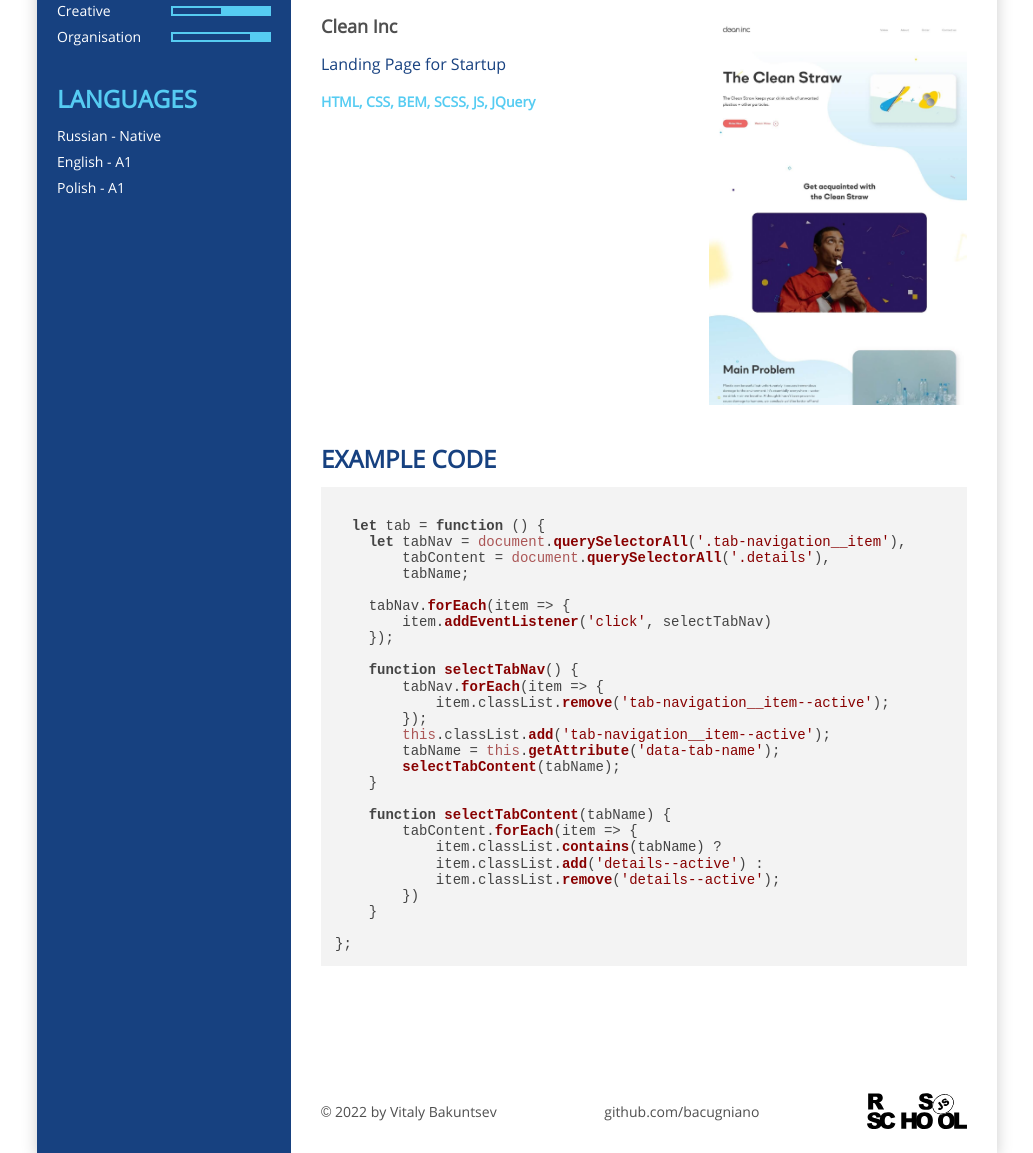
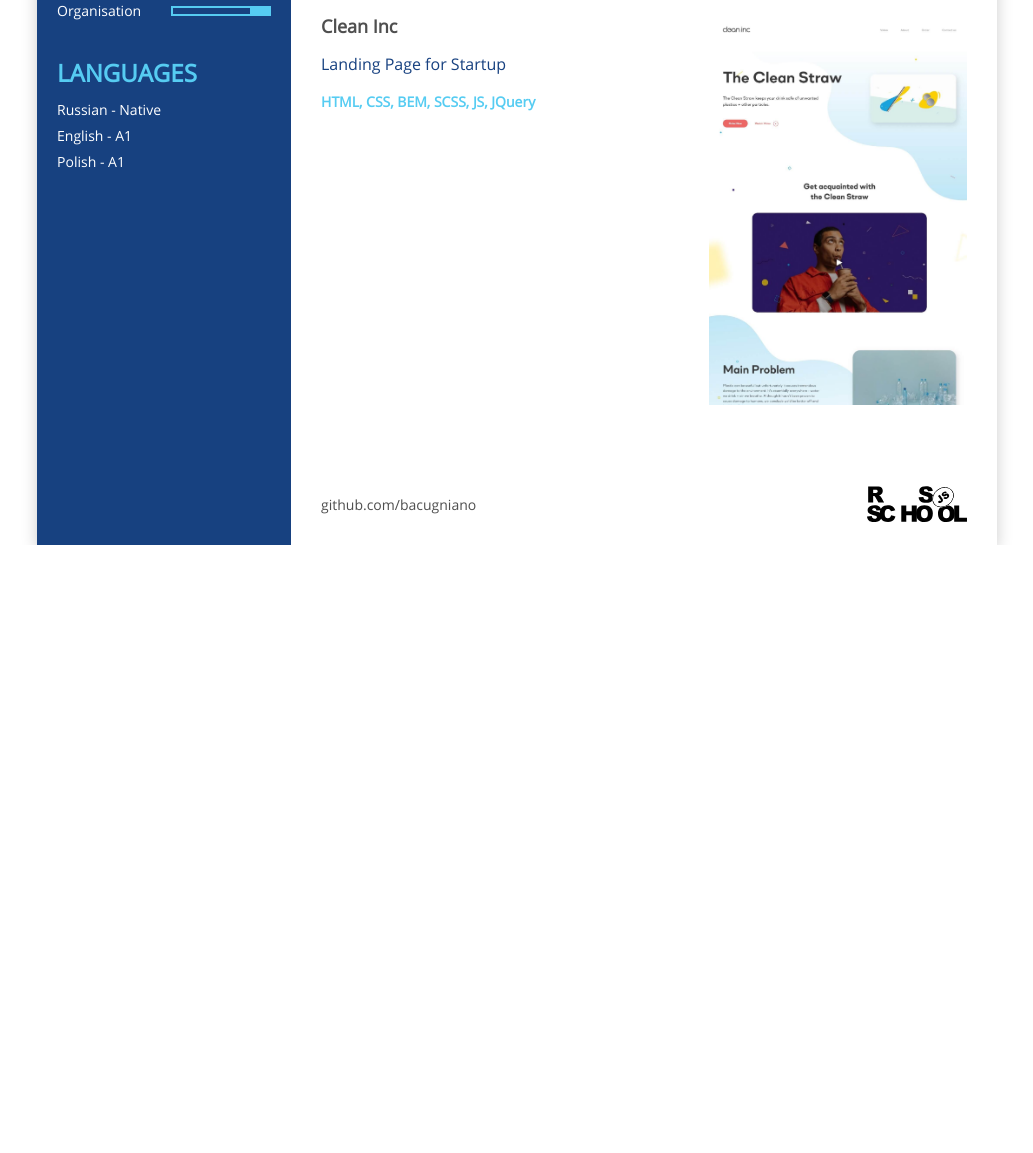
Before and after one commit to bacugniano/rsschool-cv, a plain HTML site: page index.html in a window 1280 px wide. Shown: the part 1146-2299 px from the top of the page, without its empty margins (123-1156 px from the left). After the commit the page ends 1691 px from the top, so only its background shows below. Drawn offline with nearby package versions, Linux system fonts and the light colour scheme.

Commit message:
fix: problem with space

```diff
--- a/index.html
+++ b/index.html
@@ -1,17 +1,16 @@
 <!DOCTYPE html>
 <html lang="en">
+
 <head>
   <meta charset="UTF-8">
   <meta http-equiv="X-UA-Compatible" content="IE=edge">
   <meta name="viewport" content="width=device-width, initial-scale=1.0">
   <title>CV | Vitaly Bakuntsev</title>
-  <link rel="stylesheet"
-      href="//cdnjs.cloudflare.com/ajax/libs/highlight.js/11.3.1/styles/default.min.css">
-  <script src="//cdnjs.cloudflare.com/ajax/libs/highlight.js/11.3.1/highlight.min.js"></script>
-  <script>hljs.highlightAll();</script>
+  <link rel="stylesheet" href="//cdnjs.cloudflare.com/ajax/libs/highlight.js/11.3.1/styles/default.min.css">
   <link rel="shortcut icon" href="./favicon.jpg" type="image/x-icon">
   <link rel="stylesheet" href="css/style.min.css">
 </head>
+
 <body>
 
   <div class="container">
@@ -25,23 +24,26 @@
         <h1 class="header__title">Vitaly <span class="header__title-span">Bakuntsev</span></h1>
         <h2 class="header__subtitle">Junior Front-end Developer</h2>
         <p class="header__text">
-          Hi, my name is Vitaly and I am a novice web developer.I have small commercial experience in website development - there are two small projects. I am good at site layout, but my JavaScript level is low. That’s why I want to improve my knowledge in JavaScript, learn some framework (like React or Vue) and find a job as a Front-end developer.
+          Hi, my name is Vitaly and I am a novice web developer.I have small commercial experience in website
+          development - there are two small projects. I am good at site layout, but my JavaScript level is low. That’s
+          why I want to improve my knowledge in JavaScript, learn some framework (like React or Vue) and find a job as a
+          Front-end developer.
         </p>
         <ul class="header__list contacts__list">
-          <li class="contacts__item">
-            <a class="contacts__link contacts__link--phone" href="tel:+375447857126">+375&nbsp;44&nbsp;7857126</a>
-          </li>
           <li class="contacts__item">
             <a class="contacts__link contacts__link--mail" href="mailto:bakuntsev@gmail.com">bakuntsev@gmail.com</a>
           </li>
           <li class="contacts__item">
-            <a class="contacts__link contacts__link--telegram" href="https://t.me/bm0112" target="_blank">t.me/bm0112</a>
+            <a class="contacts__link contacts__link--telegram" href="https://t.me/bm0112"
+              target="_blank">t.me/bm0112</a>
           </li>
           <li class="contacts__item">
-            <a class="contacts__link contacts__link--github" href="https://github.com/bacugniano" target="_blank">github.com/bacugniano</a>
+            <a class="contacts__link contacts__link--github" href="https://github.com/bacugniano"
+              target="_blank">github.com/bacugniano</a>
           </li>
           <li class="contacts__item">
-            <a class="contacts__link contacts__link--adress" href="https://goo.gl/maps/RLmEMm9h8bJWp6Jd8" target="_blank">Minsk, Belarus</a>
+            <a class="contacts__link contacts__link--adress" href="https://goo.gl/maps/RLmEMm9h8bJWp6Jd8"
+              target="_blank">Minsk, Belarus</a>
           </li>
         </ul>
       </header>
@@ -150,7 +152,7 @@
                 <h4 class="expirience__subtitle subtitle">Content manager</h4>
                 <p class="expirience__subtitle-desc section__subtitle-desc">2022 – Ongoing</p>
               </div>
-              <p class="expirience__desc section__desc">ATLANT Inc., Minsk, Belarus</p>
+              <p class="expirience__desc section__desc">Maxbitsolution Ltd., Minsk, Belarus</p>
               <ul class="section__list section__list--style section__list--expirience">
                 <li class="section__item section__item--expirience"><span>Adding content to the site</span></li>
               </ul>
@@ -162,9 +164,11 @@
               </div>
               <p class="expirience__desc section__desc">ATLANT Inc., Minsk, Belarus</p>
               <ul class="section__list section__list--style section__list--expirience">
-                <li class="section__item section__item--expirience"><span>Administration of the company website</span></li>
+                <li class="section__item section__item--expirience"><span>Administration of the company website</span>
+                </li>
                 <li class="section__item section__item--expirience"><span>Adding content to the site</span></li>
-                <li class="section__item section__item--expirience"><span>Development of Landing Pages for promotions</span></li>
+                <li class="section__item section__item--expirience"><span>Development of Landing Pages for
+                    promotions</span></li>
                 <li class="section__item section__item--expirience"><span>Development of new features</span></li>
               </ul>
             </li>
@@ -175,11 +179,11 @@
               </div>
               <p class="expirience__desc section__desc">NovatorBelCom Ltd., Minsk, Belarus</p>
               <ul class="section__list section__list--style section__list--expirience">
-                <li class="section__item section__item--expirience"><span>Administration of the company website</span></li>
+                <li class="section__item section__item--expirience"><span>Administration of the company website</span>
+                </li>
                 <li class="section__item section__item--expirience"><span>Adding content to the site</span></li>
               </ul>
             </li>
-
           </ul>
 
         </section>
@@ -189,7 +193,8 @@
           <ul class="projects__list section__list section__list--projects">
             <li class="section__item section__item--projects">
               <div class="section__item-wrap section__item-wrap--projects">
-                <h4 class="projects__subtitle subtitle"><a class="projects__link" target="_blank" href="https://bacugniano.github.io/rocat/">Rocat</a></h4>
+                <h4 class="projects__subtitle subtitle"><a class="projects__link" target="_blank"
+                    href="https://bacugniano.github.io/rocat/">Rocat</a></h4>
                 <p class="projects__desc">Site for rental of construction equipment</p>
                 <p class="projects__tech">HTML, CSS, BEM, SCSS, JS, JQuery</p>
               </div>
@@ -199,7 +204,8 @@
             </li>
             <li class="section__item section__item--projects">
               <div class="section__item-wrap section__item-wrap--projects">
-                <h4 class="projects__subtitle subtitle"><a class="projects__link" target="_blank" href="http://cleaninc.co/">Clean Inc</a></h4>
+                <h4 class="projects__subtitle subtitle"><a class="projects__link" target="_blank"
+                    href="http://cleaninc.co/">Clean Inc</a></h4>
                 <p class="projects__desc">Landing Page for Startup</p>
                 <p class="projects__tech">HTML, CSS, BEM, SCSS, JS, JQuery</p>
               </div>
@@ -209,43 +215,8 @@
             </li>
           </ul>
         </section>
-        <section class="example-code">
-          <h3 class="example-code section__title title">Example code</h3>
-          <pre>
-<code class="language-js">
-  let tab = function () {
-    let tabNav = document.querySelectorAll('.tab-navigation__item'),
-        tabContent = document.querySelectorAll('.details'),
-        tabName;
-
-    tabNav.forEach(item => {
-        item.addEventListener('click', selectTabNav)
-    });
-
-    function selectTabNav() {
-        tabNav.forEach(item => {
-            item.classList.remove('tab-navigation__item--active');
-        });
-        this.classList.add('tab-navigation__item--active');
-        tabName = this.getAttribute('data-tab-name');
-        selectTabContent(tabName);
-    }
-
-    function selectTabContent(tabName) {
-        tabContent.forEach(item => {
-            item.classList.contains(tabName) ?
-            item.classList.add('details--active') :
-            item.classList.remove('details--active');
-        })
-    }
-
-};
-</code>
-          </pre>
-        </section>
       </main>
       <footer class="footer">
-        <p class="footer__copyright">© 2022 by Vitaly Bakuntsev</p>
         <a class="footer__github-link" href="https://github.com/bacugniano">github.com/bacugniano</a>
         <a href="https://rs.school/js/" class="footer__rsschool-link">
           <img class="footer__rsschool-img" src="icon/rs.svg" alt="RSSchool Logotype">
@@ -261,4 +232,5 @@
   <!-- <script src="js/main.js"></script> -->
 
 </body>
+
 </html>
```
